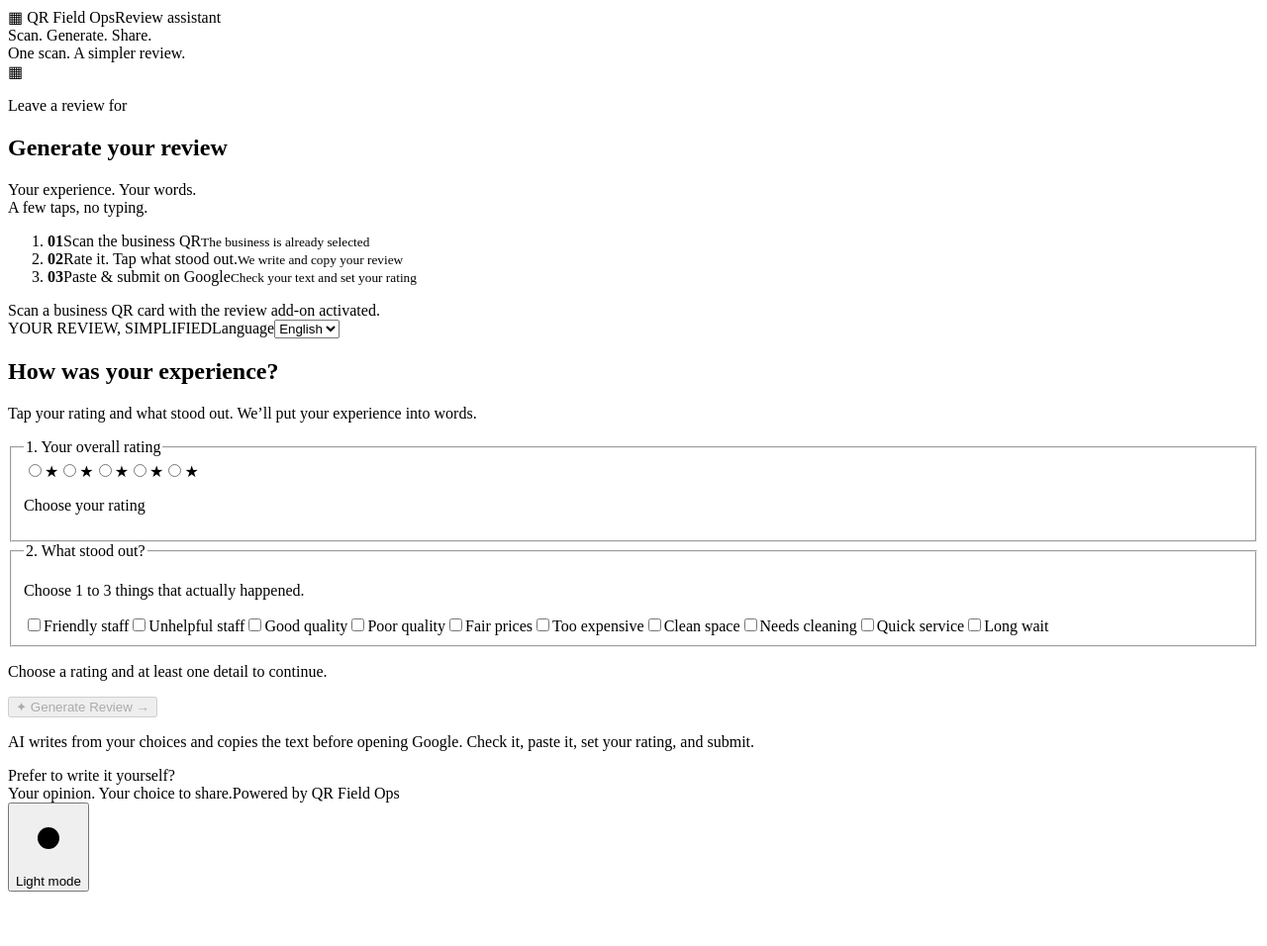
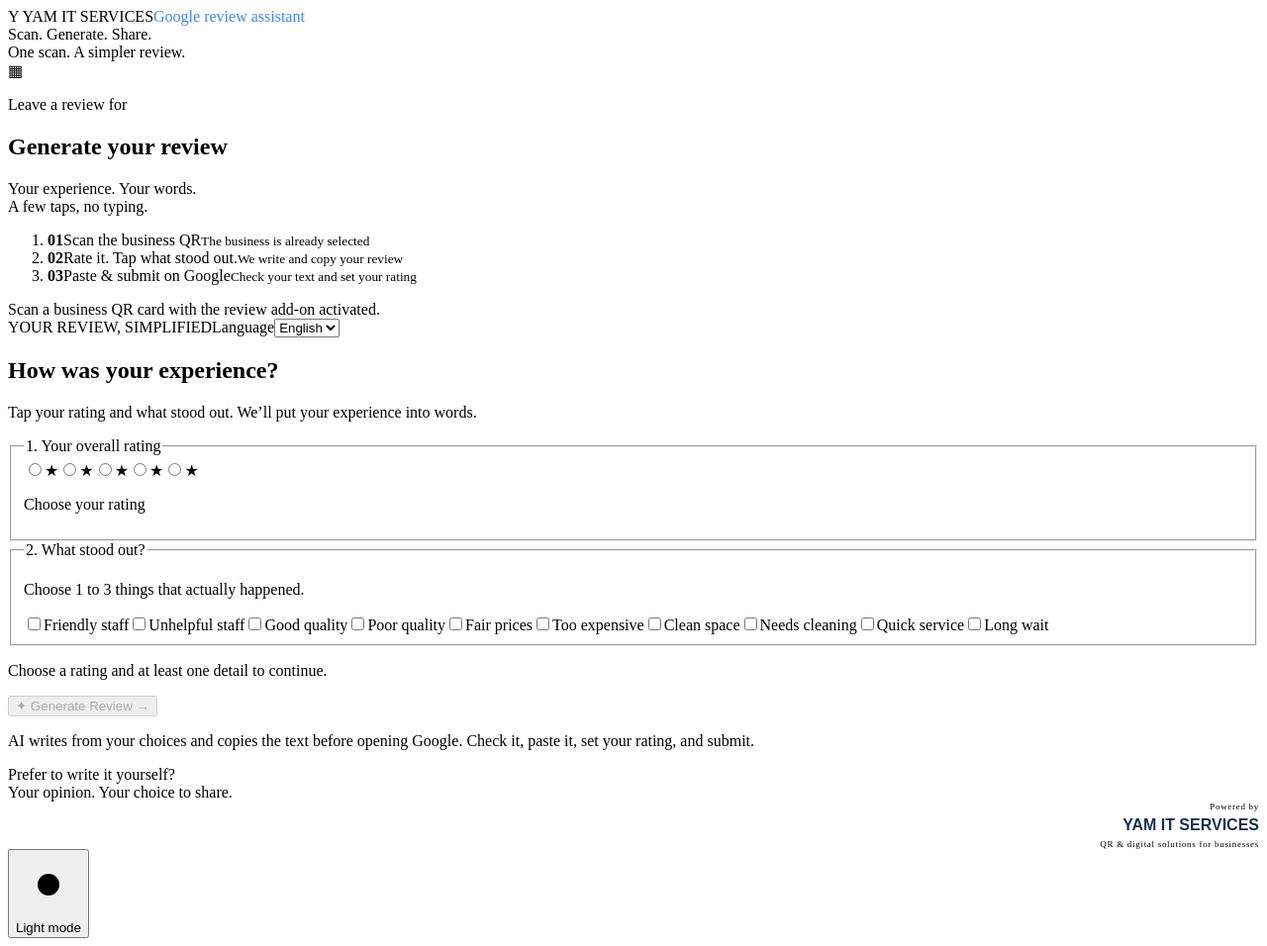
Before and after one commit to kingmurtuss/QR-management, a website with bundled scripts: page site/review.html in a window 1280 px wide. Shown: the whole page at 99% size. Before the commit the page ends 909 px from the top, so only its background shows below. Built offline with nearby package versions, Linux system fonts and the light colour scheme.

Commit message:
Show company provider branding on the guest Google review assistant

```diff
--- a/site/review.html
+++ b/site/review.html
@@ -4,13 +4,13 @@
   <meta charset="utf-8"><meta name="viewport" content="width=device-width,initial-scale=1">
   <meta name="robots" content="noindex,nofollow"><meta name="theme-color" content="#125e4d">
   <script src="/appearance.js"></script>
-  <title>Generate your review · QR Field Ops</title>
+  <title>Google review assistant · YAM IT SERVICES</title>
   <link rel="icon" href="/assets/favicon.svg"><link rel="stylesheet" href="/review.css">
   <link rel="stylesheet" href="/appearance.css">
   <script src="/review.js" type="module"></script>
-</head>
+<style>.review-provider{display:flex;flex-direction:column;gap:5px;text-align:right}.review-provider small{font-size:9px;letter-spacing:.7px}.review-provider a{font:800 16px Arial,sans-serif;color:var(--ui-text,#17304f);text-decoration:none}.review-app .brand-tag{color:#4285f4}@media(max-width:650px){.review-provider{text-align:left}}</style></head>
 <body class="review-app">
-  <header class="review-header"><div class="brand"><span class="brand-icon" aria-hidden="true">▦</span> QR Field Ops<span class="brand-tag">Review assistant</span></div><span class="secure-label">Scan. Generate. Share.</span></header>
+  <header class="review-header"><div class="brand"><span class="brand-icon" aria-hidden="true">Y</span> YAM IT SERVICES<span class="brand-tag">Google review assistant</span></div><span class="secure-label">Scan. Generate. Share.</span></header>
   <main class="review-layout">
     <section class="review-intro">
       <div class="eyebrow"><span></span> One scan. A simpler review.</div>
@@ -38,5 +38,5 @@
       <div class="direct-link"><span>Prefer to write it yourself?</span><a id="direct-google" hidden>Open Google ↗</a></div>
     </section>
   </main>
-  <footer class="review-footer"><span>Your opinion. Your choice to share.</span><span>Powered by QR Field Ops</span></footer>
+  <footer class="review-footer"><span>Your opinion. Your choice to share.</span><span class="review-provider"><small>Powered by</small><a href="/">YAM IT SERVICES</a><small>QR & digital solutions for businesses</small></span></footer>
 </body></html>
```
